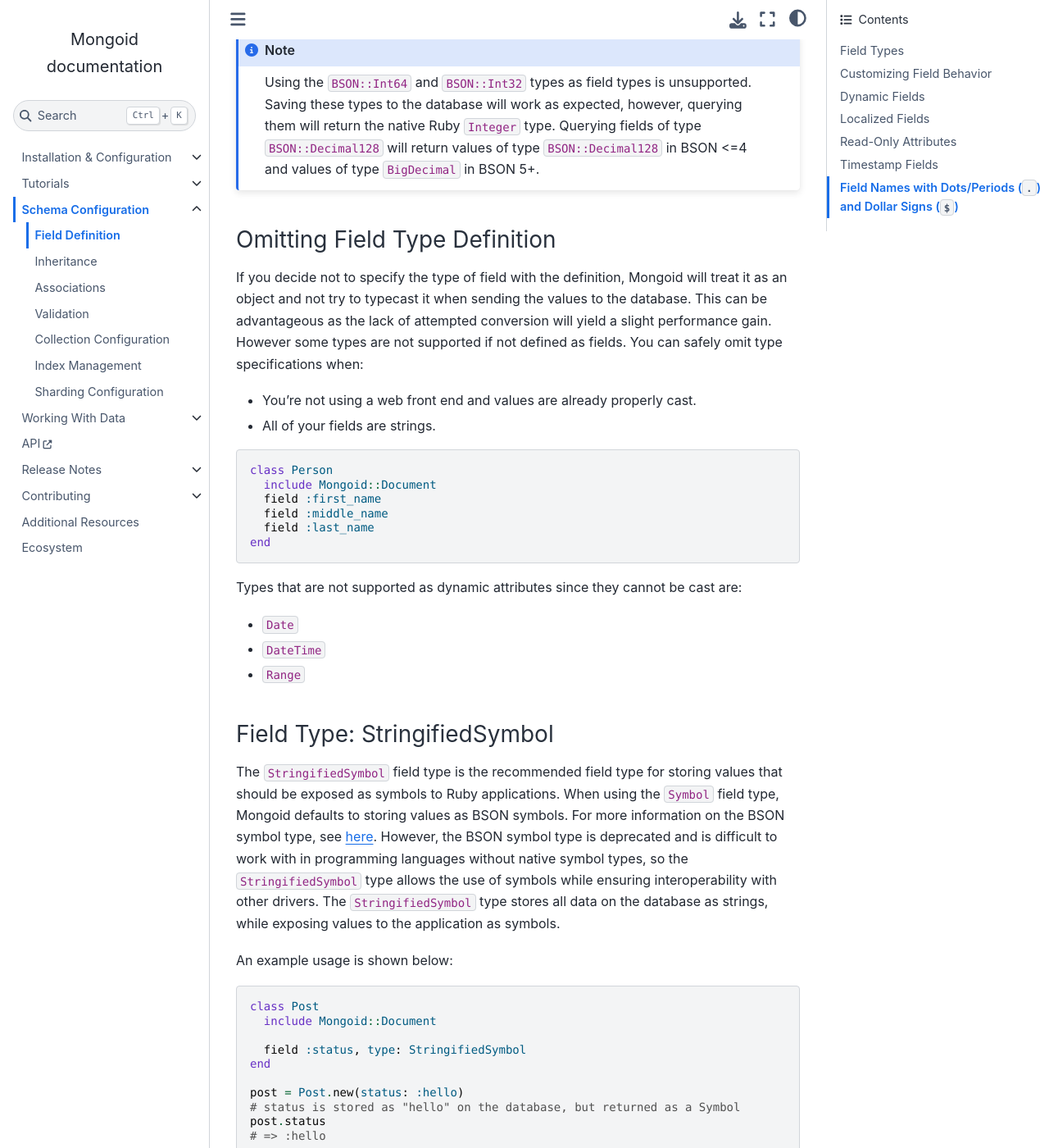
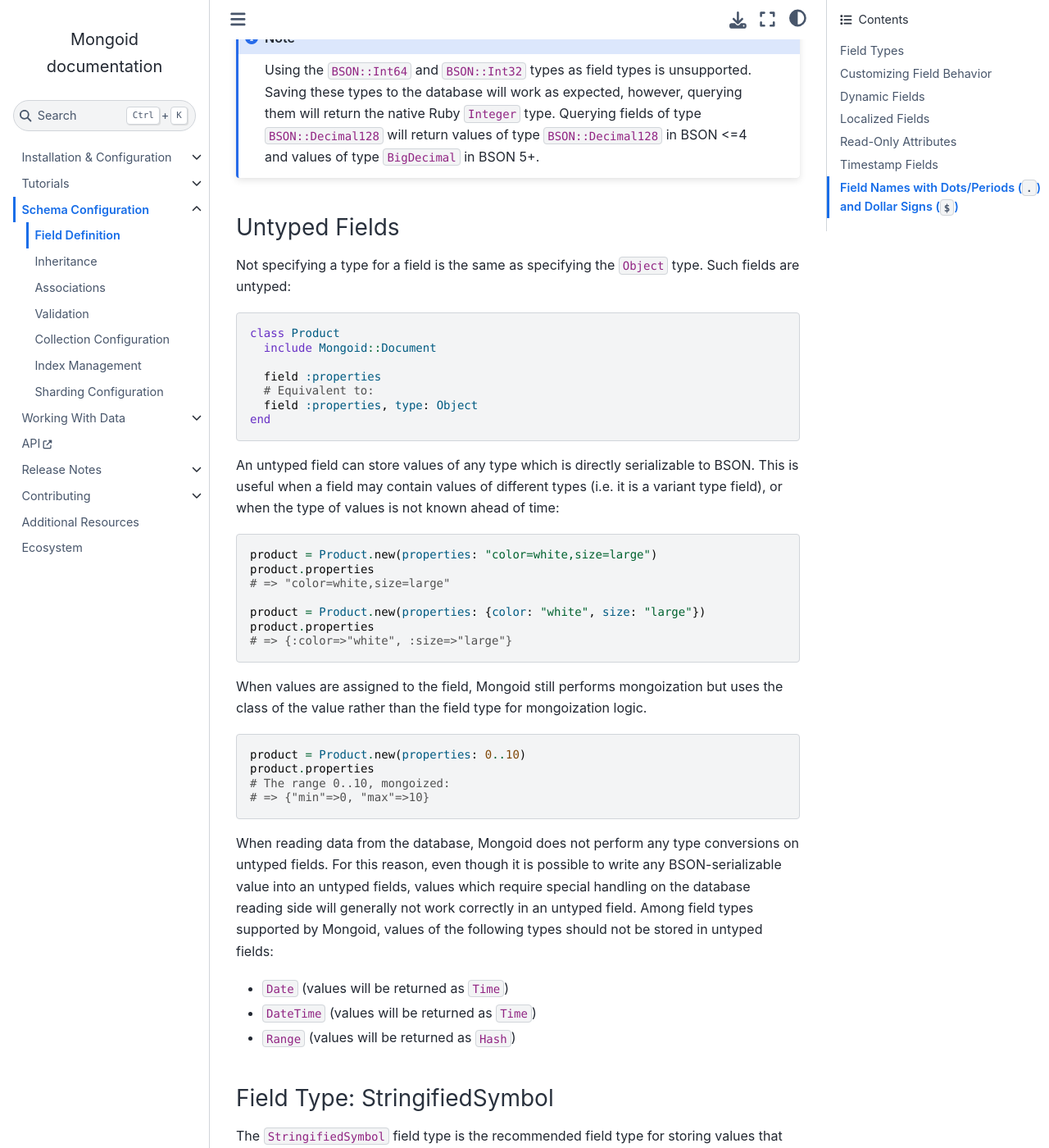
Before and after one commit to i80and/docs-mongoid, a Sphinx documentation site: the page built from docs/reference/fields.txt, in a window 1280 px wide and 1400 px high, scrolled down 2892 px. Shown: the whole window at 82% size. Built offline with Sphinx 7.4.7 and the Sphinx Book theme 1.1.4, drawn with Linux system fonts in a browser that asks for light colours; cross-references to code outside the pages are shown as plain code; some of the changed text lies outside the part shown.

Commit message:
Misc docs improvements (#5412)
* Fix list syntax

* Add inheritance overview label

* Rewrite untyped fields docs

* hyperlink remaining field types

* tweak atomic prose

Co-authored-by: Oleg Pudeyev <code@olegp.name>

```diff
--- a/docs/reference/fields.txt
+++ b/docs/reference/fields.txt
@@ -28,17 +28,14 @@ Field type definitions determine how Mongoid behaves when constructing queries
 and retrieving/writing fields from/to the database. Specifically:
 
 1. When assigning values to fields at runtime, the values are converted to the
-specified type.
-
+   specified type.
 2. When persisting data to MongoDB, the data is sent in an appropriate
-type, permitting richer data manipulation within MongoDB or by other
-tools.
-
+   type, permitting richer data manipulation within MongoDB or by other
+   tools.
 3. When querying documents, query parameters are converted to the specified
-type before being sent to MongoDB.
-
+   type before being sent to MongoDB.
 4. When retrieving documents from the database, field values are converted
-to the specified type.
+   to the specified type.
 
 Changing the field definitions in a model class does not alter data already stored in
 MongoDB. To update type or contents of fields of existing documents,
@@ -63,25 +60,26 @@ on a person by using the ``field`` macro.
 The valid types for fields are as follows:
 
 - ``Array``
-- ``BigDecimal``
+- ``BSON::Binary``
+- :ref:`BigDecimal <field-type-big-decimal>`
 - ``Mongoid::Boolean``, which may be specified simply as ``Boolean`` in the
   scope of a class which included ``Mongoid::Document``.
-- ``Date``
-- ``DateTime``
+- :ref:`Date <field-type-date>`
+- :ref:`DateTime <field-type-date-time>`
 - ``Float``
-- ``Hash``
+- :ref:`Hash <field-type-hash>`
 - ``Integer``
+- :ref:`Object <untyped-fields>`
 - ``BSON::ObjectId``
-- ``BSON::Binary``
 - ``Range``
-- ``Regexp``
+- :ref:`Regexp <field-type-regexp>`
 - ``Set``
 - ``String``
-- ``Mongoid::StringifiedSymbol``, which may be specified simply as
-  ``StringifiedSymbol`` in the scope of a class which included
-  ``Mongoid::Document``.
-- ``Symbol``
-- ``Time``
+- :ref:`Mongoid::StringifiedSymbol <field-type-stringified-symbol>`,
+  which may be specified simply as ``StringifiedSymbol`` in the scope of a
+  class which included ``Mongoid::Document``.
+- :ref:`Symbol <field-type-stringified-symbol>`
+- :ref:`Time <field-type-time>`
 - ``ActiveSupport::TimeWithZone``
 
 Mongoid also recognizes the string ``"Boolean"`` as an alias for the
@@ -97,34 +95,60 @@ To define custom field types, refer to :ref:`Custom Field Types <custom-field-ty
   ``BSON::Decimal128`` will return values of type ``BSON::Decimal128`` in
   BSON <=4 and values of type ``BigDecimal`` in BSON 5+.
 
-.. _omitting-field-type-definition:
-
-Omitting Field Type Definition
-------------------------------
-
-If you decide not to specify the type of field with the definition, Mongoid will treat
-it as an object and not try to typecast it when sending the values to the database.
-This can be advantageous as the lack of attempted conversion will yield a slight
-performance gain. However some types are not supported if not defined as fields.
-You can safely omit type specifications when:
-
-- You're not using a web front end and values are already properly cast.
-- All of your fields are strings.
-
-.. code-block:: ruby
-
-   class Person
-     include Mongoid::Document
-     field :first_name
-     field :middle_name
-     field :last_name
-   end
-
-Types that are not supported as dynamic attributes since they cannot be cast are:
-
-- ``Date``
-- ``DateTime``
-- ``Range``
+
+.. _untyped-fields:
+
+Untyped Fields
+--------------
+
+Not specifying a type for a field is the same as specifying the ``Object``
+type. Such fields are untyped:
+
+.. code-block:: ruby
+
+  class Product
+    include Mongoid::Document
+
+    field :properties
+    # Equivalent to:
+    field :properties, type: Object
+  end
+
+An untyped field can store values of any type which is directly serializable
+to BSON. This is useful when a field may contain values of different types
+(i.e. it is a variant type field), or when the type of values is not known
+ahead of time:
+
+.. code-block:: ruby
+
+  product = Product.new(properties: "color=white,size=large")
+  product.properties
+  # => "color=white,size=large"
+
+  product = Product.new(properties: {color: "white", size: "large"})
+  product.properties
+  # => {:color=>"white", :size=>"large"}
+
+When values are assigned to the field, Mongoid still performs mongoization but
+uses the class of the value rather than the field type for mongoization logic.
+
+.. code-block:: ruby
+
+  product = Product.new(properties: 0..10)
+  product.properties
+  # The range 0..10, mongoized:
+  # => {"min"=>0, "max"=>10}
+
+When reading data from the database, Mongoid does not perform any type
+conversions on untyped fields. For this reason, even though it is possible
+to write any BSON-serializable value into an untyped fields, values which
+require special handling on the database reading side will generally not work
+correctly in an untyped field. Among field types supported by Mongoid,
+values of the following types should not be stored in untyped fields:
+
+- ``Date`` (values will be returned as ``Time``)
+- ``DateTime`` (values will be returned as ``Time``)
+- ``Range`` (values will be returned as ``Hash``)
 
 
 .. _field-type-stringified-symbol:
@@ -447,7 +471,7 @@ matches strings containing "hello" before a newline, besides strings ending in
 This is because the meaning of ``$`` is different between PCRE and Ruby
 regular expressions.
 
-.. _bigdecimal-fields:
+.. _field-type-big-decimal:
 
 BigDecimal Fields
 -----------------
--- a/docs/reference/inheritance.txt
+++ b/docs/reference/inheritance.txt
@@ -11,6 +11,12 @@ Inheritance
    :backlinks: none
    :depth: 2
    :class: singlecol
+
+
+.. _inheritance-overview:
+
+Overview
+========
 
 Mongoid supports inheritance in both top level and embedded documents. When
 a child document inherits from a parent document, the parent document's
--- a/docs/release-notes/mongoid-8.0.txt
+++ b/docs/release-notes/mongoid-8.0.txt
@@ -69,7 +69,7 @@ Mongoid 8 by default (with this feature flag turned on), values assigned to
 fields of type ``BigDecimal`` are stored in the database as type
 ``BSON::Decimal128``. In Mongoid 7 and earlier, and in Mongoid 8 with this
 feature flag turned off, values assigned to fields of type ``BigDecimal`` are
-stored as Strings. See the section on :ref:`BigDecimal Fields <bigdecimal-fields>`
+stored as Strings. See the section on :ref:`BigDecimal Fields <field-type-big-decimal>`
 for more details.
 
 
```
Also changed, not shown: docs/reference/crud.txt (+10 -6 lines).
